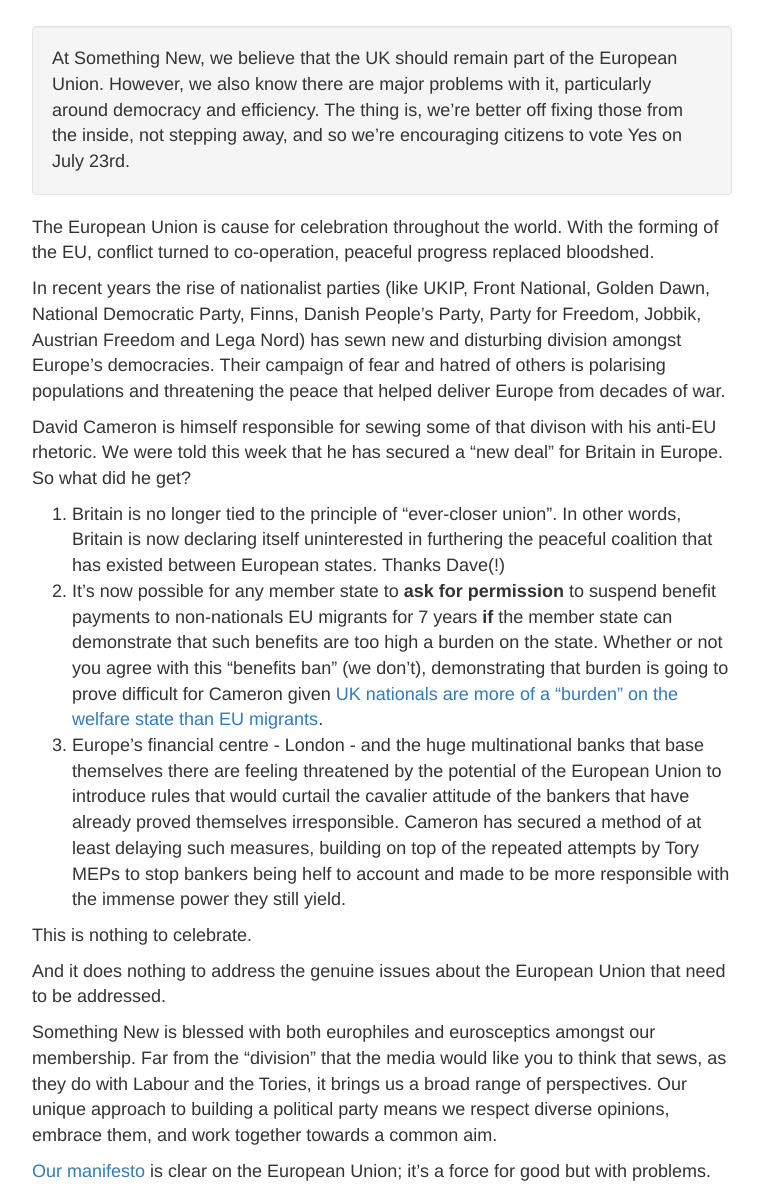
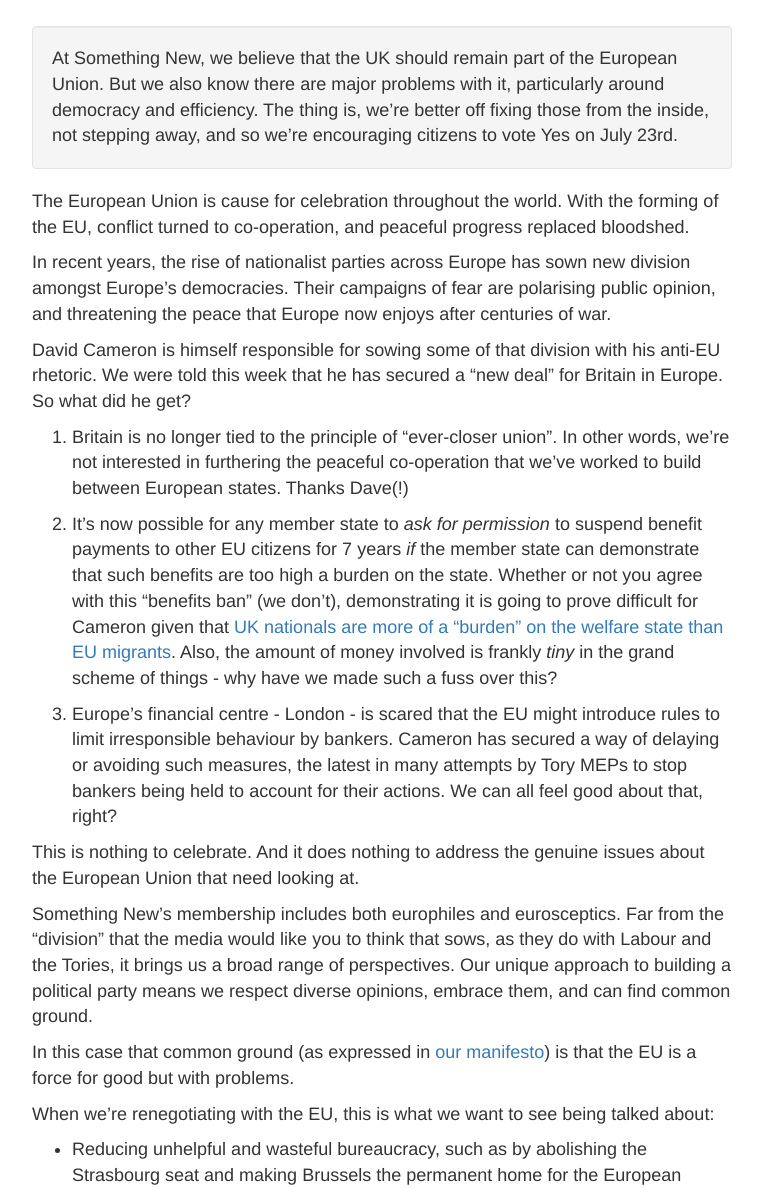
Before and after one commit to SomethingNewUK/somethingnewuk.github.io, a Jekyll site: the page built from _posts/2016-02-20-euref-yes-to-europe.md, in a window 1280 px wide and 1400 px high, scrolled down 520 px. Shown: the part 212-1400 px from the top of the window, without its empty margins (258-1021 px from the left). Built offline with Jekyll 4.4.1, drawn with Linux system fonts in a browser that asks for light colours; nearby versions of some CDN libraries; some web fonts are replaced; a script that is not in the unit is left out; some of the changed text lies outside the part shown.

Commit message:
copy editing and better image

```diff
--- a/_posts/2016-02-20-euref-yes-to-europe.md
+++ b/_posts/2016-02-20-euref-yes-to-europe.md
@@ -1,35 +1,53 @@
 ---
 title: EUref - Yes to Europe!
 author: philip_john
-featured_image: https://upload.wikimedia.org/wikipedia/commons/thumb/b/b7/Flag_of_Europe.svg/2000px-Flag_of_Europe.svg.png
+featured_image: https://c1.staticflickr.com/1/41/114507298_04a482ca9b_o.jpg
 featured_image_alt: Flag of Europe
+featured_image_credit: European Flag, by Rock Cohen (CC-BY-SA 2.0)
+featured_image_link: https://www.flickr.com/photos/robdeman/114507298/sizes/o/
 ---
 
 {: .tldr .well}
-At Something New, we believe that the UK should remain part of the European Union. However, we also know there are major problems with it, particularly around democracy and efficiency. The thing is, we're better off fixing those from the inside, not stepping away, and so we're encouraging citizens to vote Yes on July 23rd.
+At Something New, we believe that the UK should remain part of the European Union. But we also know there are major problems with it, particularly around democracy and efficiency. The thing is, we're better off fixing those from the inside, not stepping away, and so we're encouraging citizens to vote Yes on July 23rd.
 
-The European Union is cause for celebration throughout the world. With the forming of the EU, conflict turned to co-operation, peaceful progress replaced bloodshed.
+The European Union is cause for celebration throughout the world. With the forming of the EU, conflict turned to co-operation, and peaceful progress replaced bloodshed.
 
-In recent years the rise of nationalist parties (like UKIP, Front National, Golden Dawn, National Democratic Party, Finns, Danish People's Party, Party for Freedom, Jobbik, Austrian Freedom and Lega Nord) has sewn new and disturbing division amongst Europe's democracies. Their campaign of fear and hatred of others is polarising populations and threatening the peace that helped deliver Europe from decades of war.
+In recent years, the rise of nationalist parties across Europe has sown new division amongst Europe's democracies. Their campaigns of fear are polarising public opinion, and threatening the peace that Europe now enjoys after centuries of war.
 
-David Cameron is himself responsible for sewing some of that divison with his anti-EU rhetoric. We were told this week that he has secured a "new deal" for Britain in Europe. So what did he get?
+David Cameron is himself responsible for sowing some of that division with his anti-EU rhetoric. We were told this week that he has secured a "new deal" for Britain in Europe. So what did he get?
 
-1. Britain is no longer tied to the principle of "ever-closer union". In other words, Britain is now declaring itself uninterested in furthering the peaceful coalition that has existed between European states. Thanks Dave(!)
-1. It's now possible for any member state to **ask for permission** to suspend benefit payments to non-nationals EU migrants for 7 years **if** the member state can demonstrate that such benefits are too high a burden on the state. Whether or not you agree with this "benefits ban" (we don't), demonstrating that burden is going to prove difficult for Cameron given [UK nationals are more of a "burden" on the welfare state than EU migrants](http://www.theguardian.com/uk-news/2014/nov/05/eu-migrants-uk-gains-20bn-ucl-study).
-1. Europe's financial centre - London - and the huge multinational banks that base themselves there are feeling threatened by the potential of the European Union to introduce rules that would curtail the cavalier attitude of the bankers that have already proved themselves irresponsible. Cameron has secured a method of at least delaying such measures, building on top of the repeated attempts by Tory MEPs to stop bankers being helf to account and made to be more responsible with the immense power they still yield.
+1. Britain is no longer tied to the principle of "ever-closer union". In other words, we're not interested in furthering the peaceful co-operation that we've worked to build between European states. Thanks Dave(!)
 
-This is nothing to celebrate.
+1. It's now possible for any member state to *ask for permission* to suspend benefit payments to other EU citizens for 7 years *if* the member state can demonstrate that such benefits are too high a burden on the state. Whether or not you agree with this "benefits ban" (we don't), demonstrating it is going to prove difficult for Cameron given that [UK nationals are more of a "burden" on the welfare state than EU migrants](http://www.theguardian.com/uk-news/2014/nov/05/eu-migrants-uk-gains-20bn-ucl-study). Also, the amount of money involved is frankly *tiny* in the grand scheme of things - why have we made such a fuss over this?
 
-And it does nothing to address the genuine issues about the European Union that need to be addressed.
+1. Europe's financial centre - London - is scared that the EU might introduce rules to limit irresponsible behaviour by bankers. Cameron has secured a way of  delaying or avoiding such measures, the latest in many attempts by Tory MEPs to stop bankers being held to account for their actions. We can all feel good about that, right?
 
-Something New is blessed with both europhiles and eurosceptics amongst our membership. Far from the "division" that the media would like you to think that sews, as they do with Labour and the Tories, it brings us a broad range of perspectives. Our unique approach to building a political party means we respect diverse opinions, embrace them, and work together towards a common aim.
+This is nothing to celebrate. And it does nothing to address the genuine issues about the European Union that need looking at.
 
-[Our manifesto](https://somethingnew.org.uk/manifesto/foreign_policy#european-union) is clear on the European Union; it's a force for good but with problems. We need to fix the democratic deficit, reform wasteful and damaging policies and end the anti-democratic actions that force countries to adopt austerity and perpetuate poverty.
+Something New's membership includes both europhiles and eurosceptics. Far from the "division" that the media would like you to think that sows, as they do with Labour and the Tories, it brings us a broad range of perspectives. Our unique approach to building a political party means we respect diverse opinions, embrace them, and can find common ground.
+
+In this case that common ground (as expressed in [our manifesto](/manifesto/foreign_policy#european-union)) is that the EU is a force for good but with problems.
+
+When we're renegotiating with the EU, this is what we want to see being talked about:
+
+* Reducing unhelpful and wasteful bureaucracy, such as by abolishing the Strasbourg seat and making Brussels the permanent home for the European Parliament.
+
+* Major reform or removal of the Common Agricultural Policy, to operate in harmony with the natural environment and remove market distortions.
+
+* Reform fishing policy and quotas to reduce waste, thus helping fish stocks to recover.
+
+* Reform the broken carbon emissions trading scheme.
+
+* Increase transparency and democratic control, to ensure the European Union remains a progressive democratic force as opposed to a regressive one.
+
+* Britain is clearly economically stronger within the EU, though we would prefer to remain outside of the Eurozone, as recent developments have shown that monetary union can be harmful to democratic decisions of member states.
 
 Being outside the EU won't stop austerity at home, protect workers rights, stop the privatisation of national assets like the NHS or end the shameful funding of weapons of mass destruction while child poverty increases. In fact, there are countless EU rules and measures that force our national government to work in our interests rather than against them.
 
 Leaving the European Union will be a blessing to neoliberals like Nigel Farage and David Cameron who believe that the "free market" is more important than equality, human rights and liberty. Brexit would result in more privatisation, further undermining of human rights and the erosion of our civil liberties thanks to an electoral system that fails to represent the will of the people.
 
-We must stay in a reformed Europe, but not the selfish, corporate-driven "reform" of David Cameron and his party financiers. We must stay in a reformed Europe that works for the betterment of it's citiens through real democratic mandate.
+We must stay in a reformed Europe, but not the selfish, corporate-driven "reform" of David Cameron and his party financiers. We must stay in and build a truly reformed Europe that works for the betterment of its citizens through real democracy.
 
-Join us, vote **YES** on 23rd June, and help make it happen.
+Even if we do choose to stay, the battle will not be over, and we hope that people from all political backgrounds will join in pushing for positive change within the EU for a better and more secure future.
+
+Join us, vote **YES** on 23rd June, and then let's work to build a 21st century democratic EU from the inside.
```
